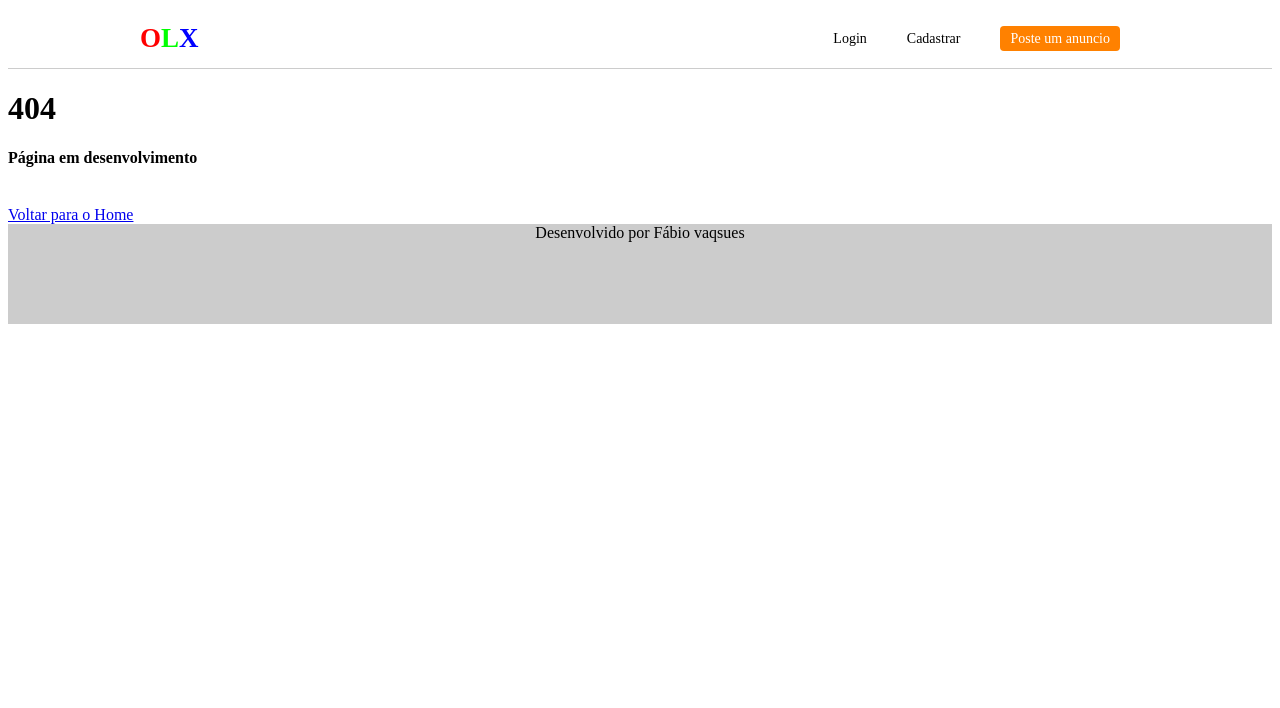
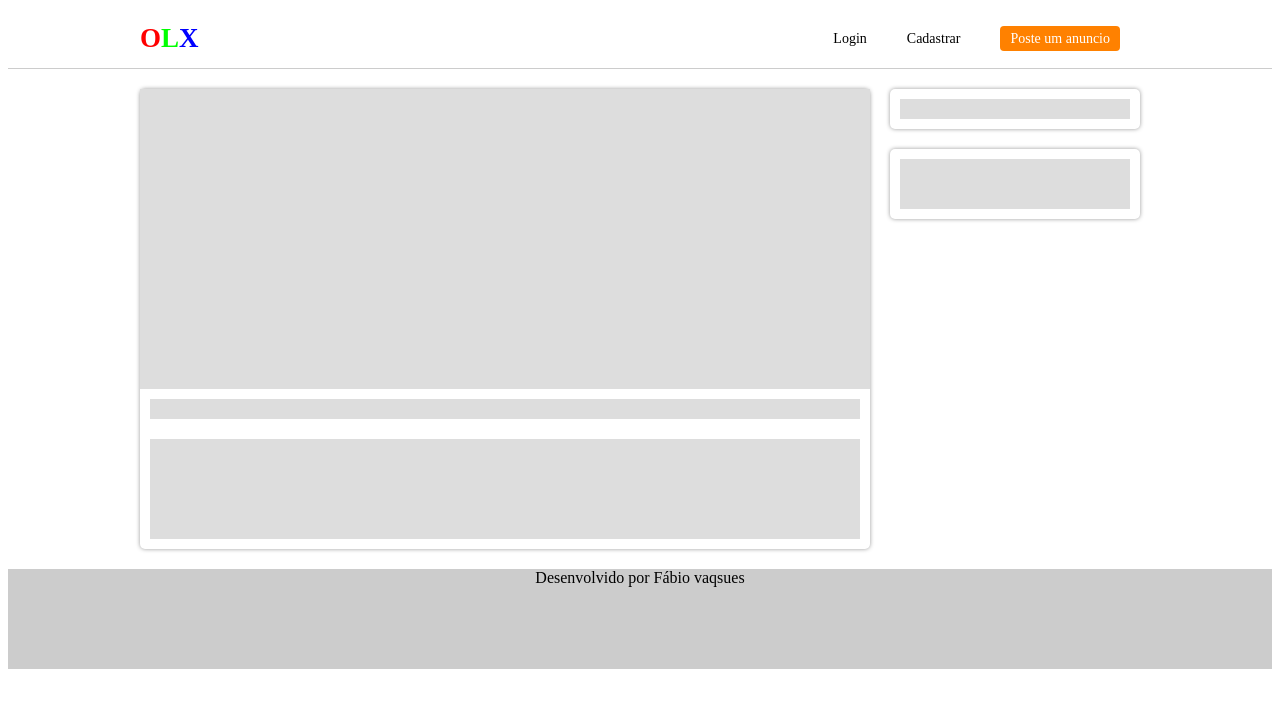
Before and after one commit to fabiovasques87/frontend-Olx, a React (Create React App) app: page /ad/1 in a window 1280 px wide. Before the commit this address had no page. Shown: the top 708 px of the page. Built offline with nearby package versions, Linux system fonts and the light colour scheme.

Commit message:
construcao da Fake loading

```diff
--- a/src/Components/partials/AdItem/index.js
+++ b/src/Components/partials/AdItem/index.js
@@ -17,7 +17,7 @@
 
     return (
            <Item className="aditem" >
-                <Link to={'/ad/${props.data.id}'}>
+                <Link to={`/ad/${props.data.id}`}>
                     <div className="itemImage">
                         <img src={props.data.image} alt= ""   />
                     </div>
--- a/src/Routes/myRoutes.js
+++ b/src/Routes/myRoutes.js
@@ -6,6 +6,7 @@
 import NotFound from '../pages/NotFound';
 import Signin from '../pages/Signin';
 import SignUp from '../pages/SignUp';
+import AdPage from '../pages/AdPage';
 
 
 import {useRoutes } from 'react-router-dom';
@@ -18,6 +19,7 @@
             {path: '/About', element: <About />},
             {path: '/Signin', element:<Signin />},
             {path: '/SignUp', element:<SignUp />},
+            {path: '/ad/:id', element:<AdPage />},
             {path: '*', element:<NotFound />}
 
         ]
--- /dev/null
+++ b/src/pages/AdPage/index.js
@@ -0,0 +1,57 @@
+import React, {useState} from "react";
+import { useParams } from "react-router-dom";
+import {PageArea, Fake} from './styled'; //puxa do css
+import useApi from '../../helpers/OlxApi';
+
+import {PageContainer} from '../../Components/MainComponents';
+
+
+const Page =() =>{
+
+    const api  = useApi(); //é usado em formato de hook
+
+    const {id} = useParams();
+
+    const [loading, setLoading] = useState(true);
+    const [adInfo, setAdInfo] = useState([]); //armazena as informações do anuncio...
+
+    return (
+        <PageContainer>
+                <PageArea>
+                    <div className="leftSide">
+                        <div className="box">
+                            <div className="adImage">
+                                 {/*Quando estiver carregando.... usa o componente fake */}
+                                 {loading && <Fake  height={300}/> }
+                            </div>
+                            <div className="adInfo">
+                                <div className="adName">
+                                    {/*Quando estiver carregando.... usa o componente fake */}
+                                    {loading && <Fake  height={20}/> }
+                                </div>
+                                <div className="adDescription">
+                                    {/*Quando estiver carregando.... usa o componente fake */}
+                                    {loading && <Fake  height={100}/> }
+                                </div>
+                            </div>
+                        </div>
+                    </div>
+                    <div className="rightSide">
+                        <div className="box box--padding">
+                             {/*Quando estiver carregando.... usa o componente fake */}
+                             {loading && <Fake  height={20}/> }
+                        </div>
+                        <div className="box box--padding">
+                            {/*Quando estiver carregando.... usa o componente fake */}
+                            {loading && <Fake  height={50}/> }
+                        </div>
+
+
+                    </div>
+                </PageArea>
+        </PageContainer>
+    );
+}
+
+
+export default Page;
--- /dev/null
+++ b/src/pages/AdPage/styled.js
@@ -0,0 +1,57 @@
+import styled from "styled-components";
+
+
+export const Fake = styled.div`
+
+    background-color: #DDD;
+    height: ${props=>props.height || 20}px; //caso nao tenha, coloca 20
+
+`
+
+
+export const PageArea = styled.div`
+
+    margin-top: 20px;
+    display: flex;
+
+    .box{
+        background-color: #FFF;
+        border-radius: 5px;
+        box-shadow: 0px 0px 4px #999;
+        margin-bottom: 20px;
+    }
+
+    .box--padding{
+        padding: 10px;
+    }
+
+    .leftSide {
+        flex: 1;
+        margin-right: 20px;
+
+
+        .adImage{
+
+        }
+        .adInfo{
+            padding: 10px;
+
+            .adName{
+                margin-bottom:20px;
+            }
+
+            .adDescription{
+
+            }
+
+        }
+
+
+    }
+
+    .rightSide{
+        width: 250px;
+    }
+
+
+`
```
